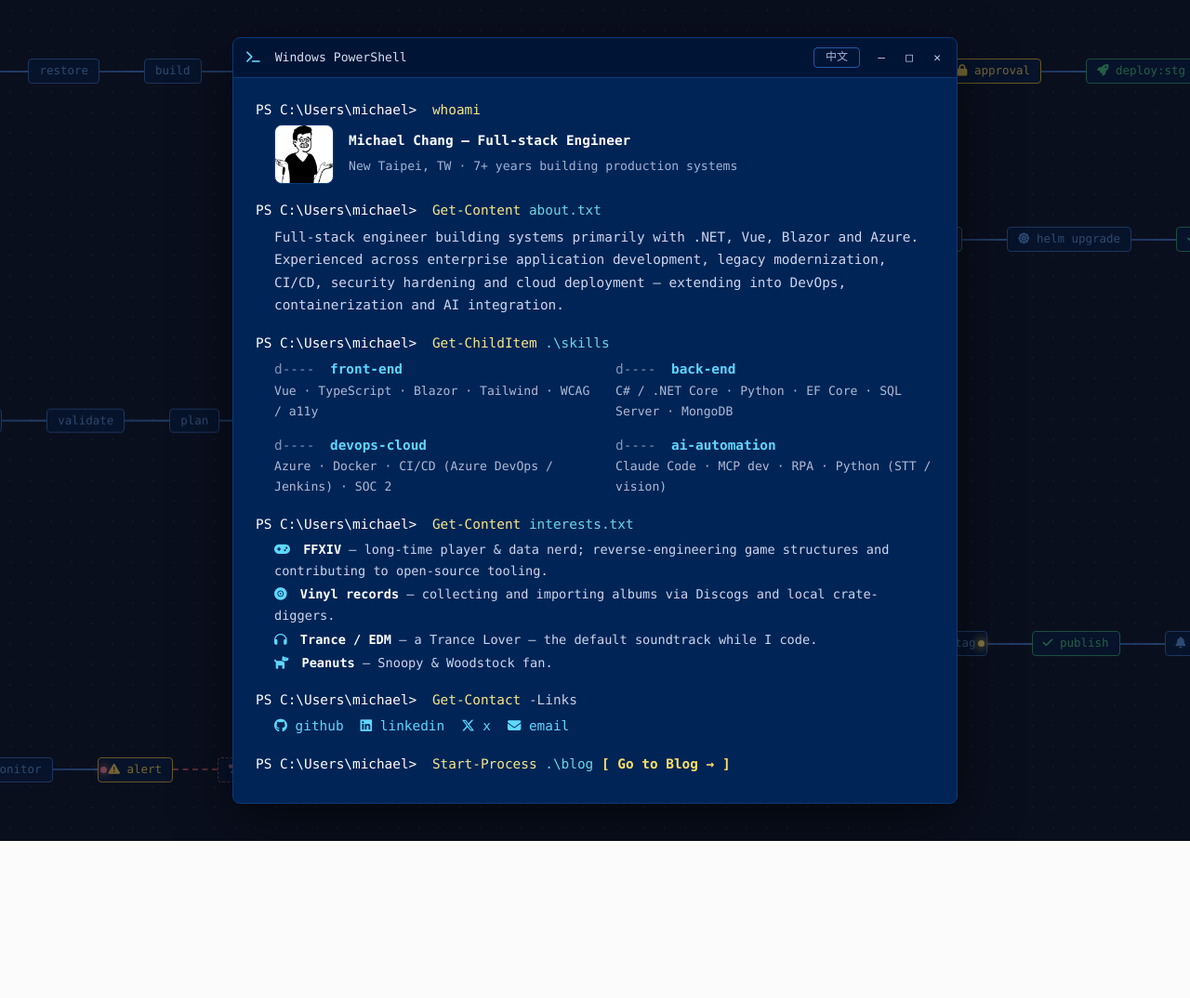
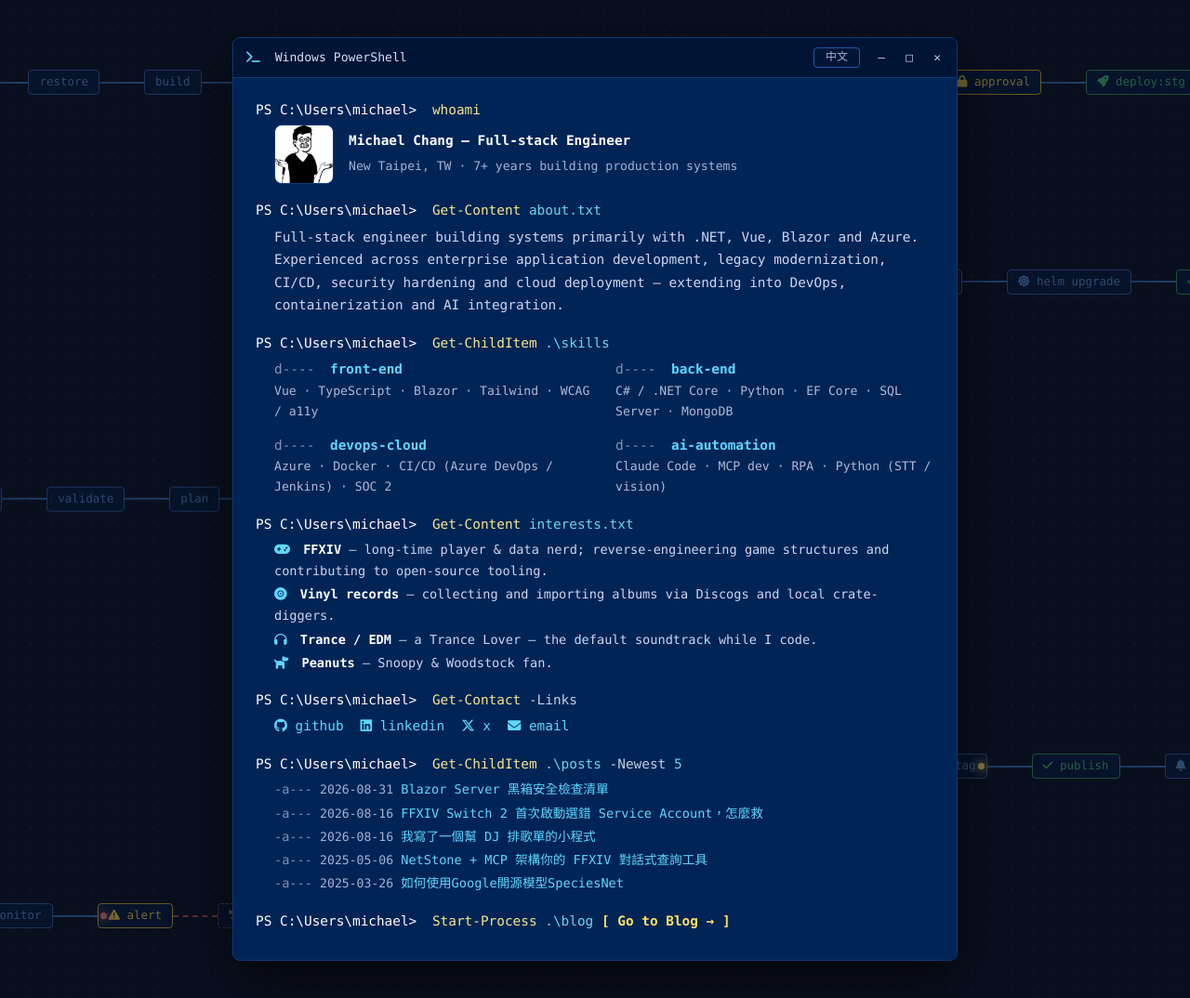
Before and after one commit to dks50217/dks50217.github.io, a Jekyll site: the page built from index.html, in a window 1280 px wide. Shown: the whole page at 93% size. Built offline with Jekyll 4.4.1, drawn with Linux system fonts in a browser that asks for light colours; nearby versions of some CDN libraries; before the commit the page ends 905 px from its top, so only the background shows below that.

Commit message:
update home page

```diff
--- a/assets/css/custom.css
+++ b/assets/css/custom.css
@@ -284,6 +284,7 @@
 .win-controls button:focus-visible,
 .lang-toggle:focus-visible,
 .term-social a:focus-visible,
+.term-posts a:focus-visible,
 .term-link:focus-visible {
   outline: 2px solid #ffe066;
   outline-offset: 2px;
@@ -400,11 +401,13 @@
   flex-wrap: wrap;
   gap: 18px;
 }
-.term-social a {
+.term-social a,
+.term-posts a {
   color: #5fd7ff;
   text-decoration: none;
 }
-.term-social a:hover { text-decoration: underline; }
+.term-social a:hover,
+.term-posts a:hover { text-decoration: underline; }
 
 .term-link {
   color: #ffe066;
--- a/index.html
+++ b/index.html
@@ -91,6 +91,13 @@
         <li><a href="https://www.linkedin.com/in/{{ site.social-linkedin }}" target="_blank"><i class="fa-brands fa-linkedin"></i> linkedin</a></li>
         <li><a href="https://x.com/{{ site.social-x }}" target="_blank"><i class="fa-brands fa-x-twitter"></i> x</a></li>
         <li><a href="mailto:{{ site.social-email }}"><i class="fa-solid fa-envelope"></i> email</a></li>
+      </ul>
+
+      <p class="line"><span class="ps-prompt">PS C:\Users\michael&gt;</span> <span class="cmd">Get-ChildItem</span> <span class="arg">.\posts</span> <span class="param">-Newest</span> <span class="arg">5</span></p>
+      <ul class="term-interests term-posts out">
+        {% for post in site.posts limit:5 %}
+        <li><span class="ps-mode">-a---</span> <span class="muted">{{ post.date | date: "%Y-%m-%d" }}</span> <a href="{{ post.url | prepend: site.baseurl }}">{{ post.title }}</a></li>
+        {% endfor %}
       </ul>
 
       <p class="line">
```
